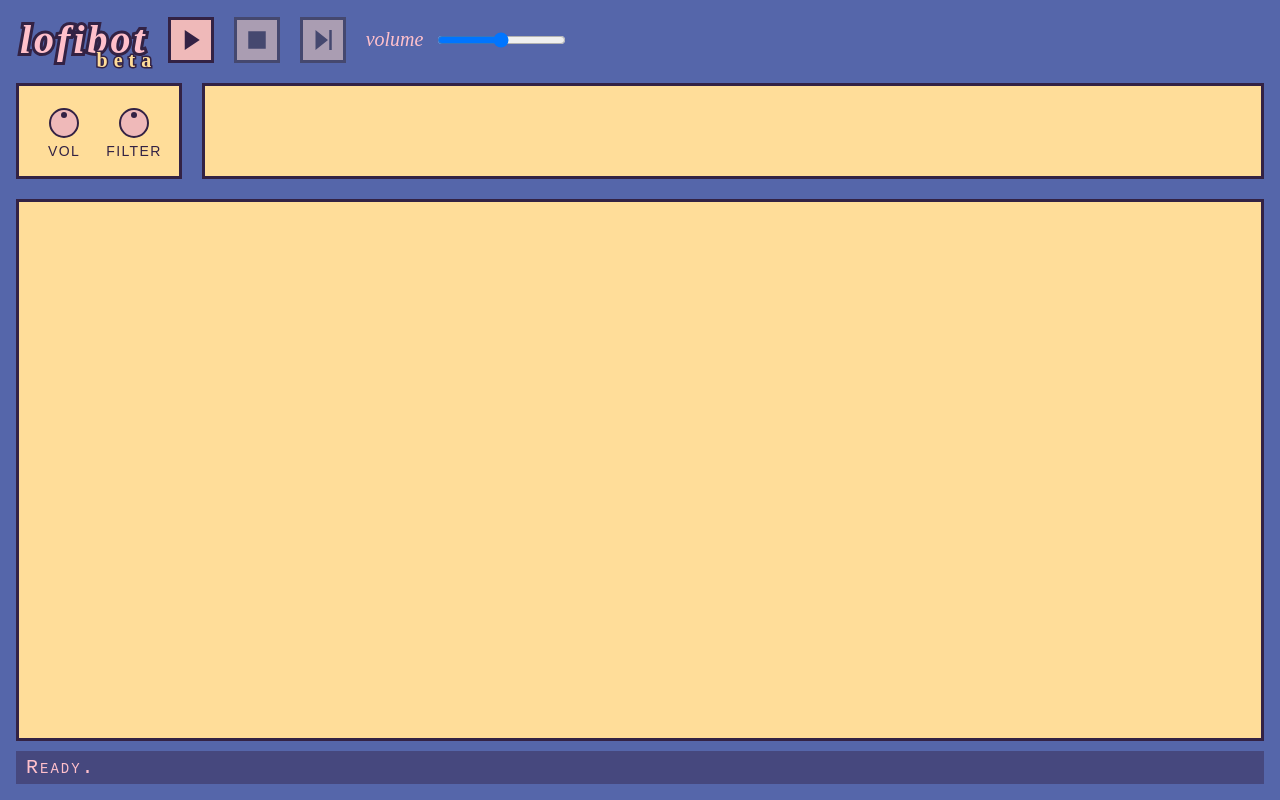
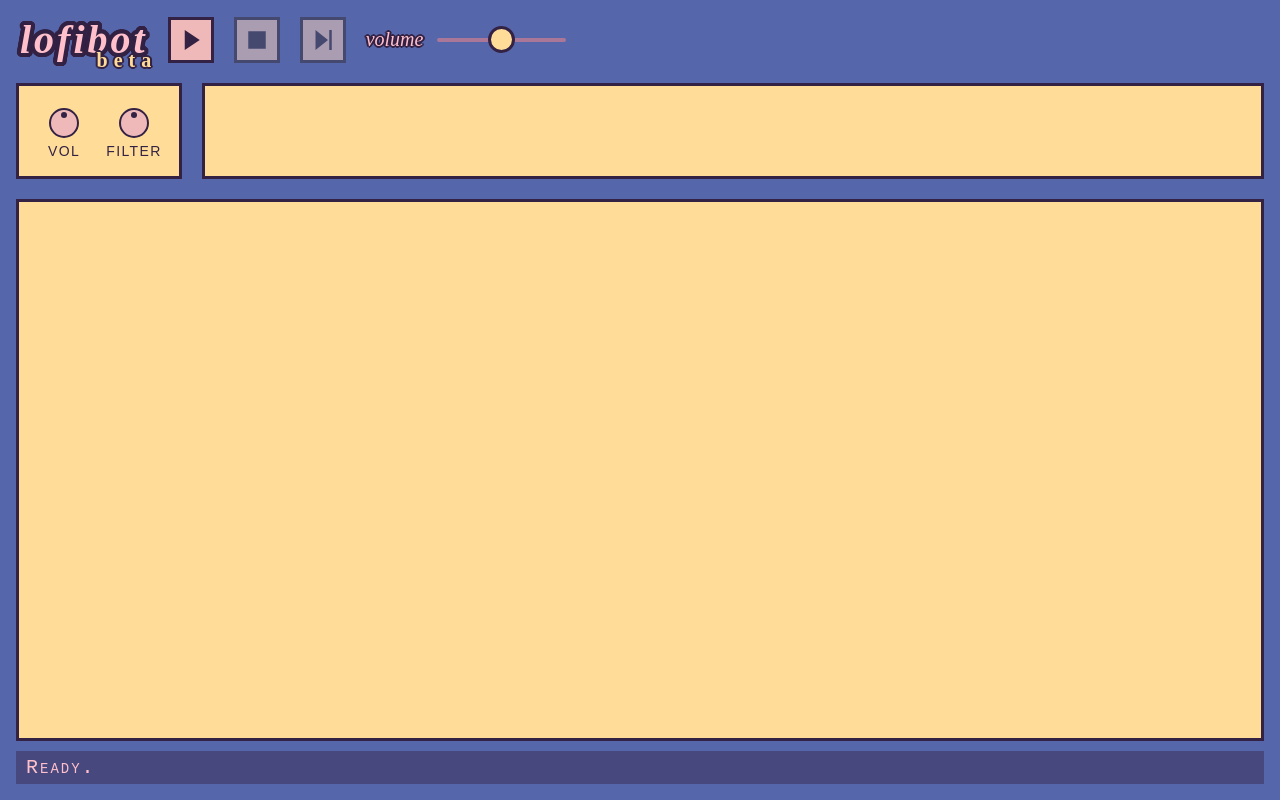
Before and after one commit to potch/lofibot, a website with bundled scripts: page index.html in a window 1280 px wide. Built offline with nearby package versions, Linux system fonts and the light colour scheme.

Commit message:
pretty up the volume slider

```diff
--- a/style.css
+++ b/style.css
@@ -32,6 +32,10 @@ header {
   display: flex;
   flex-direction: row;
   align-items: center;
+  text-shadow: 0 -0.1em var(--dark), 0.07em -0.07em var(--dark),
+    0.1em 0 var(--dark), 0.07em 0.07em var(--dark), 0 0.1em var(--dark),
+    -0.07em 0.07em var(--dark), -0.1em 0 var(--dark),
+    -0.07em -0.07em var(--dark);
 }
 label {
   display: flex;
@@ -44,6 +48,7 @@ label > * + * {
 header > * + * {
   margin-left: 1em;
 }
+
 .tracks {
   grid-area: tracks;
   display: grid;
@@ -123,12 +128,30 @@ h1 {
   position: relative;
   margin: 0 0 0 0.1em;
 }
+/* Array(32).fill(0).map((r, i) => {
+  let t = (i/32)*(Math.PI*2);
+  return [Math.round(Math.sin(t)*10)/100,Math.round(Math.cos(t)*10)/100]
+}).map(([x, y]) => `${x}em ${y}em var(--dark)`).join(', '); */
 h1 span {
   font-family: serif;
   font-style: italic;
   letter-spacing: 0.075em;
-  -webkit-text-stroke: 6px var(--dark);
-  paint-order: stroke fill;
+  text-shadow: 0em 0.1em var(--dark), 0.02em 0.1em var(--dark),
+    0.04em 0.09em var(--dark), 0.06em 0.08em var(--dark),
+    0.07em 0.07em var(--dark), 0.08em 0.06em var(--dark),
+    0.09em 0.04em var(--dark), 0.1em 0.02em var(--dark), 0.1em 0em var(--dark),
+    0.1em -0.02em var(--dark), 0.09em -0.04em var(--dark),
+    0.08em -0.06em var(--dark), 0.07em -0.07em var(--dark),
+    0.06em -0.08em var(--dark), 0.04em -0.09em var(--dark),
+    0.02em -0.1em var(--dark), 0em -0.1em var(--dark),
+    -0.02em -0.1em var(--dark), -0.04em -0.09em var(--dark),
+    -0.06em -0.08em var(--dark), -0.07em -0.07em var(--dark),
+    -0.08em -0.06em var(--dark), -0.09em -0.04em var(--dark),
+    -0.1em -0.02em var(--dark), -0.1em 0em var(--dark),
+    -0.1em 0.02em var(--dark), -0.09em 0.04em var(--dark),
+    -0.08em 0.06em var(--dark), -0.07em 0.07em var(--dark),
+    -0.06em 0.08em var(--dark), -0.04em 0.09em var(--dark),
+    -0.02em 0.1em var(--dark);
 }
 h1 .beta {
   position: absolute;
@@ -137,8 +160,6 @@ h1 .beta {
   color: var(--light);
   letter-spacing: 0.3em;
   font-size: 0.5em;
-  -webkit-text-stroke: 3px var(--dark);
-  paint-order: stroke fill;
 }
 button svg {
   height: 1em;
@@ -162,3 +183,60 @@ button[disabled] {
   opacity: 0.5;
   filter: sepia(50%);
 }
+
+input[type="range"] {
+  -webkit-appearance: none;
+  background: transparent;
+}
+input[type="range"]::-moz-range-thumb {
+  box-sizing: border-box;
+  border: 3px solid var(--dark);
+  height: 2em;
+  width: 2em;
+  border-radius: 2em;
+  background: var(--light);
+}
+input[type="range"]::-webkit-slider-thumb {
+  box-sizing: border-box;
+  -webkit-appearance: none;
+  border: 3px solid var(--dark);
+  height: 2em;
+  width: 2em;
+  border-radius: 2em;
+  background: var(--light);
+  margin-top: -0.85em;
+}
+input[type="range"]::-ms-thumb {
+  box-sizing: border-box;
+  border: 3px solid var(--dark);
+  height: 2em;
+  width: 2em;
+  border-radius: 2em;
+  background: var(--light);
+}
+
+input[type="range"]::-ms-track {
+  box-sizing: border-box;
+  border: none;
+  width: 100%;
+  height: 0.3em;
+  border-radius: 0.15em;
+  background: var(--medium);
+}
+input[type="range"]::-moz-range-track {
+  box-sizing: border-box;
+  border: none;
+  width: 100%;
+  height: 0.3em;
+  border-radius: 0.15em;
+  background: var(--medium);
+}
+input[type="range"]::-webkit-slider-runnable-track {
+  -webkit-appearance: none;
+  box-sizing: border-box;
+  border: none;
+  width: 100%;
+  height: 0.3em;
+  border-radius: 0.15em;
+  background: var(--medium);
+}
```
